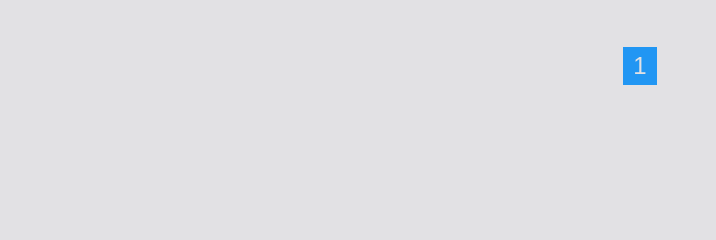
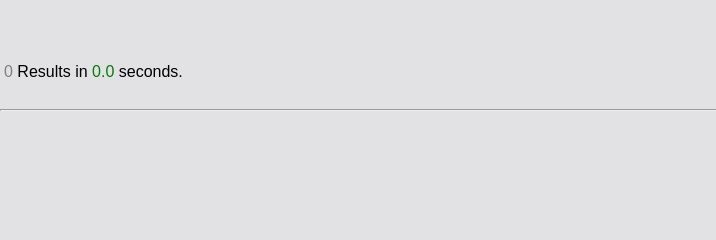
Before and after one commit to Artizote/HTMLify, a Flask app: page /search in a window 1280 px wide. Shown: the part 141-381 px from the top of the page, without its empty margins (0-716 px from the left). Run offline with Flask 3, Linux system fonts and the light colour scheme; data that the repository does not hold is empty.

Commit message:
Improve search result page

```diff
--- a/app/routes/public/public.py
+++ b/app/routes/public/public.py
@@ -6,7 +6,7 @@ from hashlib import md5
 from random import randint
 from math import ceil
 
-from app.services.search import search_items
+from app.services.search import search_items_with_timedelta
 from app.models import *
 from app.utils import file_path, pastebin_fetch
 from app.config import *
@@ -96,13 +96,22 @@ def user_files(username):
 def search_page():
     query = request.args.get("q", "")
     page = request.args.get("p", 1, int)
+    page_size = 32
     if page < 1:
         page = 1
-    total_results = search_items(query)
-    total_pages = ceil(total_results.count() / 100)
-    results = total_results.paginate(page, 100)
+    total_results, time_took = search_items_with_timedelta(query)
+    total_results_count = total_results.count()
+    total_pages = ceil(total_results_count / page_size)
+    results = total_results.paginate(page, page_size)
     g.q = query
-    return render_template("search-result.html", results=results, page=page, total_pages=total_pages)
+    kwargs = {
+        "results": results,
+        "page": page,
+        "total_pages": total_pages,
+        "total_results_count": total_results_count,
+        "time_took": time_took
+    }
+    return render_template("search-result.html", **kwargs)
 
 @public.route("/pastebin/<id>")
 def pastebin_data(id):
--- a/app/static/css/components/search-result-card.css
+++ b/app/static/css/components/search-result-card.css
@@ -62,6 +62,13 @@
         }
     }
 
+    .body {
+        padding: 10px 0;
+        font-size: 14px;
+        font-family: monospace;
+        overflow: auto;
+    }
+
     .action-buttons {
         display: flex;
         justify-content: flex-end;
--- a/app/templates/macros.html
+++ b/app/templates/macros.html
@@ -281,11 +281,13 @@
         </div>
     </div>
 
-    {% if sr.item_type_s == "file" %}
-    <pre>{{ sr.item.preview() }}</pre>
-    {% elif sr.item_type_s == "pen" %}
-    <pre>{{ "\n".join([sr.item.body_content, sr.item.css_content, sr.item.js_content]) }}</pre>
-    {% endif %}
+    <div class="body">
+        {% if sr.item_type_s == "file" %}
+        {{ sr.item.preview() }}
+        {% elif sr.item_type_s == "pen" %}
+        {{ "\n".join([sr.item.body_content, sr.item.css_content, sr.item.js_content]) }}
+        {% endif %}
+    </div>
 
     <div class="action-buttons">
         <a href="{{ sr.item.path }}" title="View">
--- a/app/templates/search-result.html
+++ b/app/templates/search-result.html
@@ -8,6 +8,13 @@
 {% endblock %}
 {% block content %}
 <h1>HTMLify Search - {{ g.q }}</h1>
+<div style="padding:4px;">
+    <p>
+        <span {% if total_results_count == 0 %}style="color:gray;"{% endif %}>{{ total_results_count }}</span> Results in
+        <span style="color: {% if time_took < 5 %}green;{% else %}red;{% endif %}"> {{ time_took | round(2) }}</span> seconds.
+    </p>
+</div>
+<hr>
     <!-- <form class="filter-form" action="" method="POST"> -->
     <!-- <div class="filter-label">Filter Options:</div> -->
     <!-- <label class="filter-option"> -->
@@ -29,7 +36,7 @@
     {% if page - 3 > 0 %}<a href="?q={{ g.q }}&p={{ page - 3 }}">{{ page - 3 }}</a>{% endif %}
     {% if page - 2 > 0 %}<a href="?q={{ g.q }}&p={{ page - 2 }}">{{ page - 2 }}</a>{% endif %}
     {% if page - 1 > 0 %}<a href="?q={{ g.q }}&p={{ page - 1 }}">{{ page - 1 }}</a>{% endif %}
-    <a class="current">{{ page }}</a>
+    {% if total_pages > 1 %}<a class="current">{{ page }}</a>{% endif %}
     {% if page + 1 <= total_pages %}<a href="?q={{ g.q }}&p={{ page + 1 }}">{{ page + 1 }}</a>{% endif %}
     {% if page + 2 <= total_pages %}<a href="?q={{ g.q }}&p={{ page + 2 }}">{{ page + 2 }}</a>{% endif %}
     {% if page + 3 <= total_pages %}<a href="?q={{ g.q }}&p={{ page + 3 }}">{{ page + 3 }}</a>{% endif %}
```
